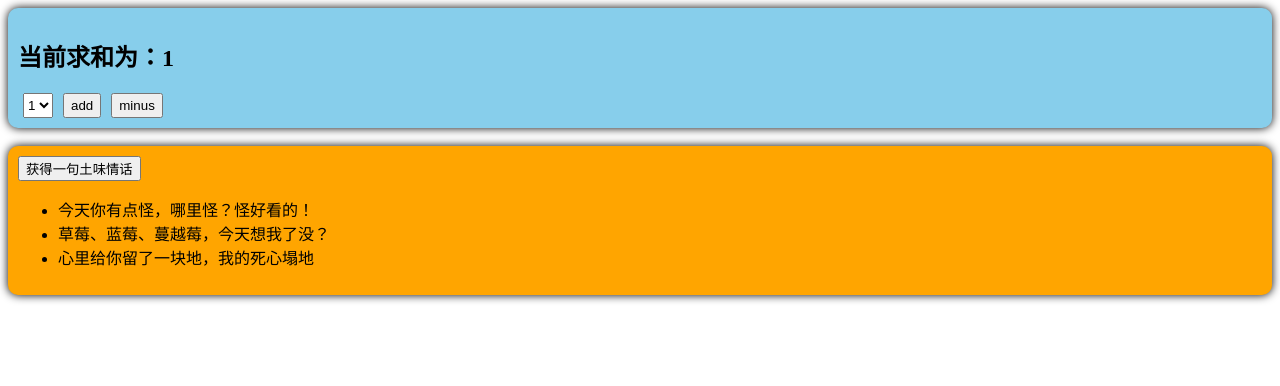
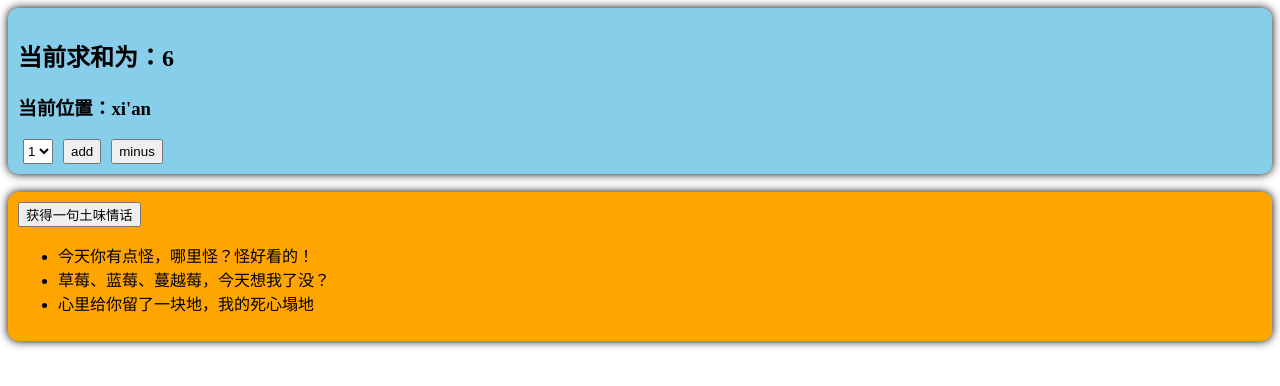
Before and after one commit to NadeshikoToRin/HelloVue3, a Vue app: page / in a window 1280 px wide. Shown: the top 386 px of the page. Built offline with nearby package versions, Linux system fonts and the light colour scheme.

Commit message:
014-修改pinia数据，三种方式

```diff
--- a/src/components/Count.vue
+++ b/src/components/Count.vue
@@ -1,6 +1,7 @@
 <template>
     <div class="count">
-        <h2>当前求和为：{{ sum }}</h2>
+        <h2>当前求和为：{{countStore.sum }}</h2>
+        <h3>当前位置：{{ countStore.address }}</h3>
         <select v-model.number="n">
             <option value="1">1</option>
             <option value="2">2</option>
@@ -13,15 +14,31 @@
 
 <script setup lang="ts">
 import { ref } from 'vue';
+//引入countStore
+import { useCountStore } from '@/store/count';
 
-let sum = ref(1);
+const countStore = useCountStore();
+
+// let sum = countStore.sum
 let n = ref(1);
 
 function add(){
-    sum.value += n.value
+    //第一种修改方式
+    // countStore.sum += n.value;
+
+    //第二种修改方式,$patch 整体修改
+    // countStore.$patch({
+    //     sum:600,
+    //     address:"lanzhou"
+    // })
+
+    //第三种,actions
+    countStore.increment(n.value)
+
+
 }
 function minus(){
-    sum.value -= n.value
+    countStore.sum -= n.value;
 }
 
 </script>
--- a/src/components/LoveTalk.vue
+++ b/src/components/LoveTalk.vue
@@ -2,7 +2,7 @@
     <div class="talk">
 <button @click="getLoveTalk">获得一句土味情话</button>
 <ul>
-    <li v-for="talk in talkList" :key="talk.id">{{ talk.title }}</li>
+    <li v-for="talk in talkStore.talkList" :key="talk.id">{{ talk.title }}</li>
 </ul>
     </div>
 </template>
@@ -12,16 +12,13 @@
 import axios from "axios"
 import {nanoid} from 'nanoid'
 
-let talkList = reactive([
-    {id:'ftrfasdf01',title:'今天你有点怪，哪里怪？怪好看的！'},
-    {id:'ftrfasdf02',title:'草莓、蓝莓、蔓越莓，今天想我了没？'},
-    {id:'ftrfasdf03',title:'心里给你留了一块地，我的死心塌地'}
-  ])
+import { useTalkStore } from '@/store/loveTalk';
+
+const talkStore = useTalkStore();
+
 
 async function getLoveTalk(){
-    let {data:{content:title}} = await axios.get('https://api.uomg.com/api/rand.qinghua?format=json')
-    let obj = {id:nanoid(),title}
-    talkList.unshift(obj);
+    talkStore.getTalk();
 }
 
 </script>
--- /dev/null
+++ b/src/store/count.ts
@@ -0,0 +1,22 @@
+
+import { defineStore } from 'pinia'
+
+export const useCountStore = defineStore('count', {
+
+    actions: {
+        increment(value:number){
+            if(this.sum < 10){
+                this.sum += value;
+            }
+            console.log("increment被调用了",this);
+
+        }
+    },
+    // 真正存储数据的地方
+    state() {
+        return {
+            sum: 6,
+            address: "xi'an"
+        }
+    }
+})
--- /dev/null
+++ b/src/store/loveTalk.ts
@@ -0,0 +1,27 @@
+//引入pinia
+import { defineStore } from "pinia";
+
+import axios from "axios"
+import { nanoid } from 'nanoid'
+
+//创建stroe并暴露
+export const useTalkStore = defineStore('talk', {
+
+    actions: {
+        async getTalk() {
+            let { data: { content: title } } = await axios.get('https://api.uomg.com/api/rand.qinghua?format=json')
+            let obj = { id: nanoid(), title }
+            this.talkList.unshift(obj);
+        }
+    },
+
+    state() {
+        return {
+            talkList: [
+                { id: 'ftrfasdf01', title: '今天你有点怪，哪里怪？怪好看的！' },
+                { id: 'ftrfasdf02', title: '草莓、蓝莓、蔓越莓，今天想我了没？' },
+                { id: 'ftrfasdf03', title: '心里给你留了一块地，我的死心塌地' }
+            ]
+        }
+    }
+})
```
